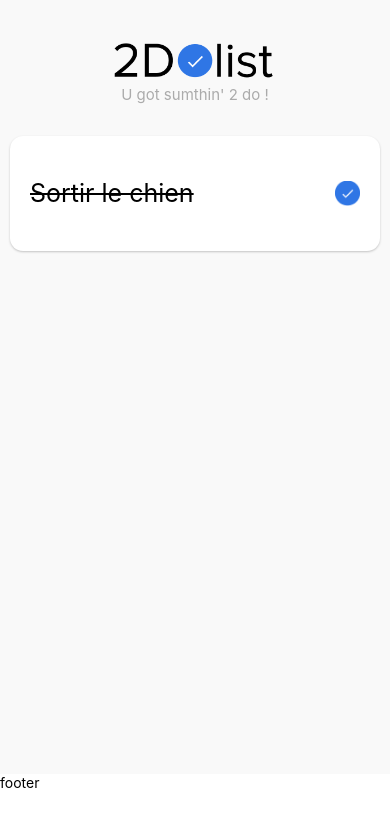
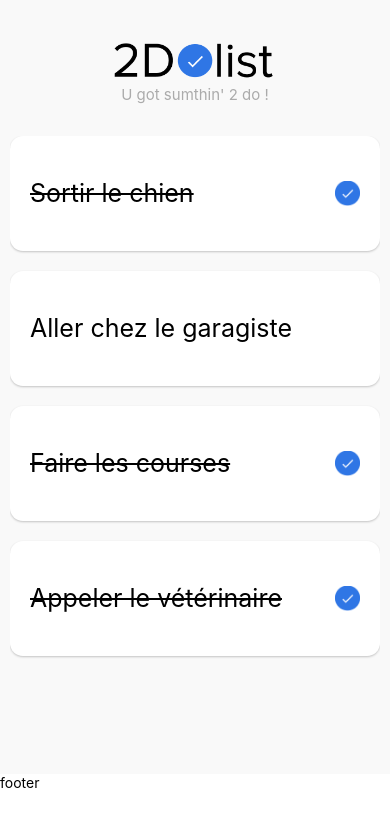
Before and after one commit to xakaz/react-native-todolist, a React Native app: screen / in a window 390 px wide. Shown: the top 826 px of the page. Built offline with nearby package versions, Linux system fonts and the light colour scheme.

Commit message:
Display Todo list with scrollview

```diff
--- a/App.js
+++ b/App.js
@@ -1,17 +1,26 @@
-import { Text, View } from "react-native";
+import { ScrollView, Text, View } from "react-native";
 import { s } from "./App.style";
 import { SafeAreaProvider, SafeAreaView } from "react-native-safe-area-context";
 import Header from "./Components/Header/Header";
 import { CardTodo } from "./Components/CardTodo/CardTodo";
-
-const TODO_LIST = [
-  { id: 1, title: "Sortir le chien", isCompleted: true },
-  { id: 2, title: "Aller chez le garagiste", isCompleted: false },
-  { id: 3, title: "Faire les courses", isCompleted: true },
-  { id: 4, title: "Appeler le vétérinaire", isCompleted: true },
-];
+import { useState } from "react";
 
 export default function App() {
+  const [todoList, setTodoList] = useState([
+    { id: 1, title: "Sortir le chien", isCompleted: true },
+    { id: 2, title: "Aller chez le garagiste", isCompleted: false },
+    { id: 3, title: "Faire les courses", isCompleted: true },
+    { id: 4, title: "Appeler le vétérinaire", isCompleted: true },
+  ]);
+
+  function renderTodoList() {
+    return todoList.map((todo) => (
+      <View style={s.cardItem} key={todo.id}>
+        <CardTodo todo={todo} />
+      </View>
+    ));
+  }
+
   return (
     <>
       <SafeAreaProvider>
@@ -20,7 +29,7 @@ export default function App() {
             <Header />
           </View>
           <View style={s.body}>
-            <CardTodo todo={TODO_LIST[0]} />
+            <ScrollView>{renderTodoList()}</ScrollView>
           </View>
         </SafeAreaView>
       </SafeAreaProvider>
--- a/App.style.js
+++ b/App.style.js
@@ -12,6 +12,9 @@ export const s = StyleSheet.create({
   body: {
     flex: 5,
   },
+  cardItem:{
+    marginBottom:20
+  },
   footer: {
     height: 70,
   },
```
Also changed, not shown: 1 other file (tests, documents, lock files or other folders).
